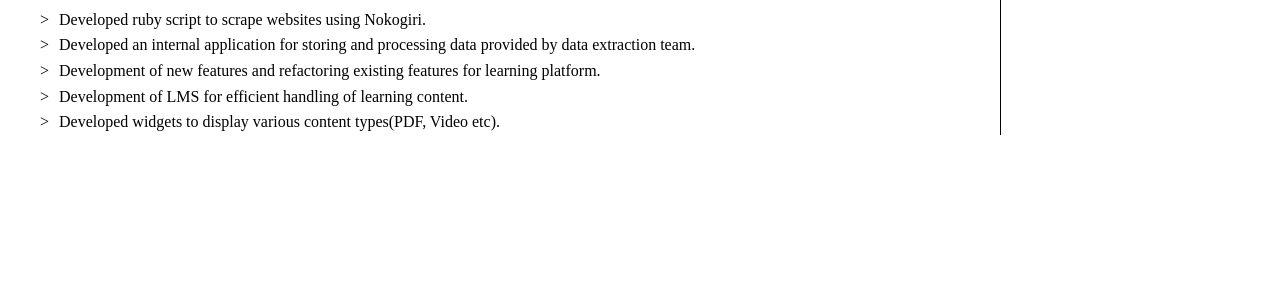
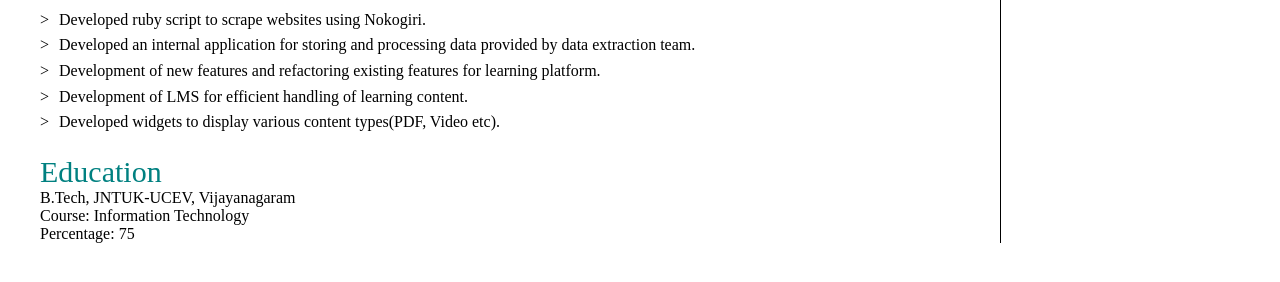
Before and after one commit to teja-rvs/resume, a plain HTML site: page index.html in a window 1280 px wide. Shown: the part 710-992 px from the top of the page. Before the commit the page ends 885 px from the top, so only its background shows below. Drawn offline with Linux system fonts and the light colour scheme.

Commit message:
Update index.html

```diff
--- a/index.html
+++ b/index.html
@@ -157,7 +157,12 @@
             </div>
           </div>
         </div>
-        <div class="education"></div>
+        <div class="education">
+          <div class="heading">Education</div>
+          <div>B.Tech, JNTUK-UCEV, Vijayanagaram</div>
+          <div>Course: Information Technology</div>
+          <div>Percentage: 75</div>
+        </div>
       </div>
       <div class="right">
         <div class="section">
```
